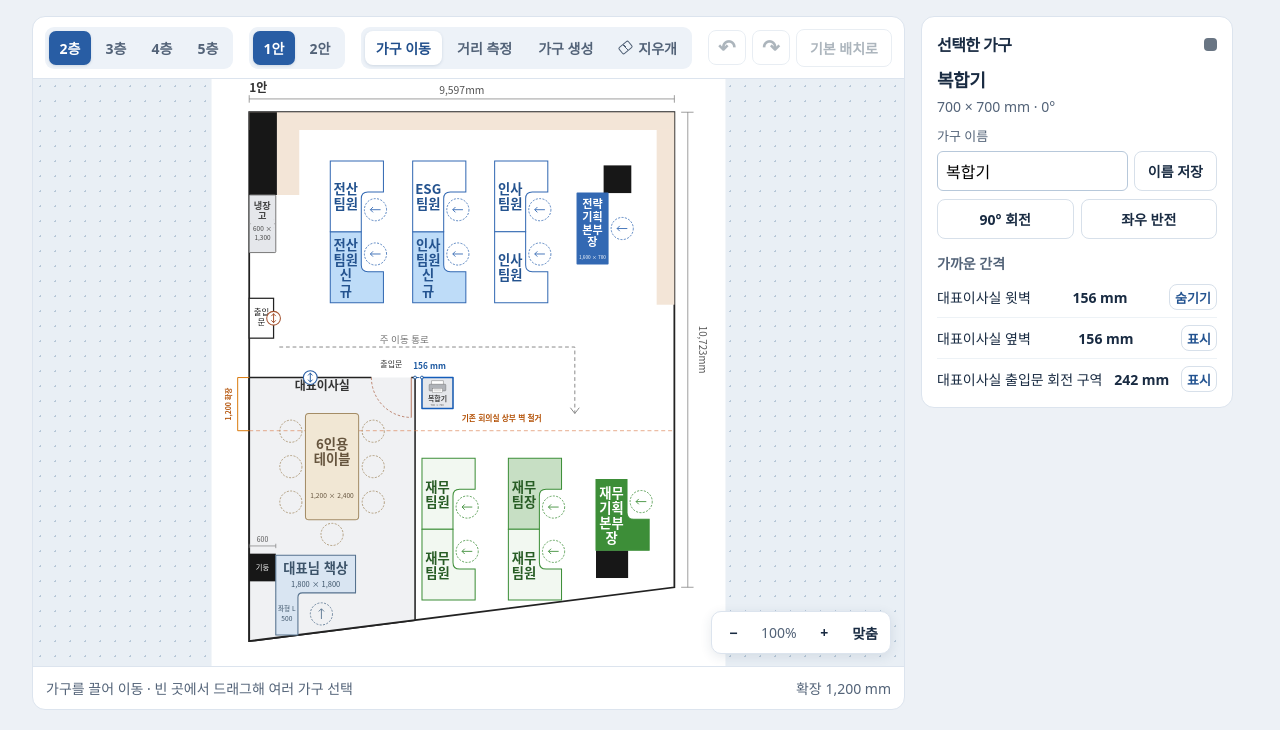
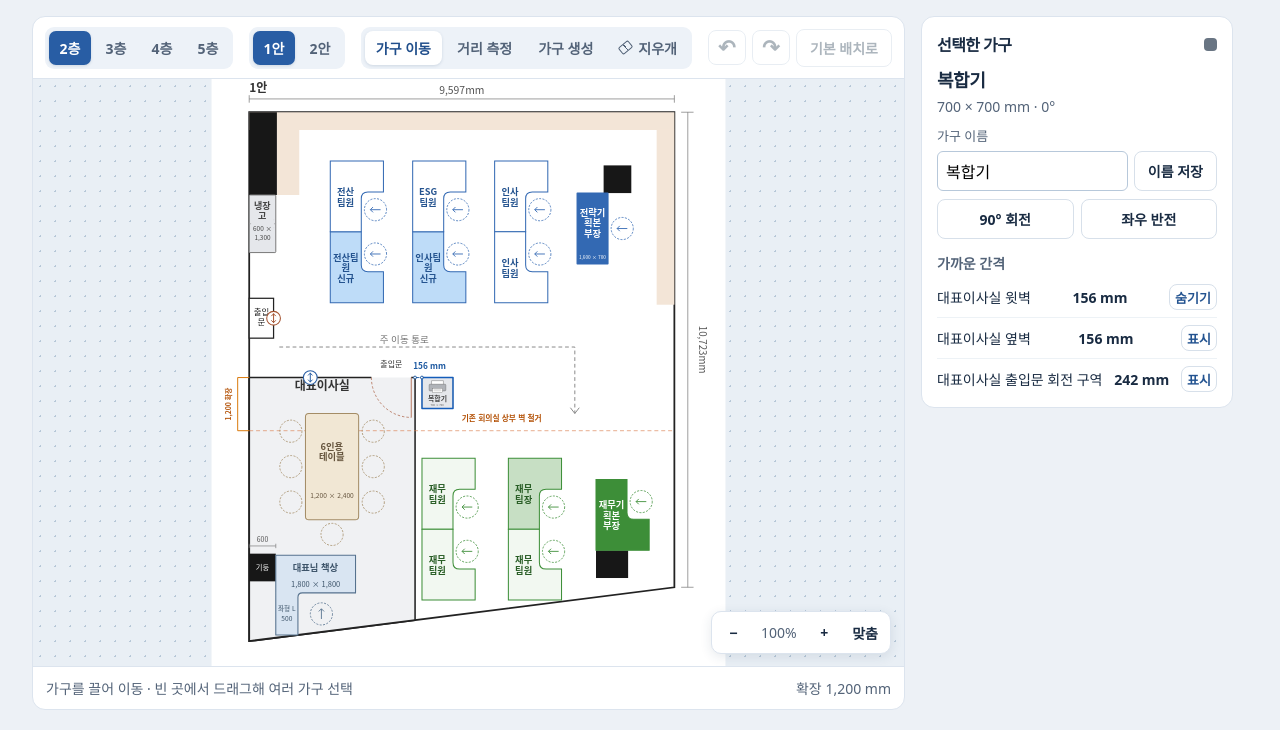
Before and after one commit to moon2wy/kess-floor-planner, a plain HTML site: page index.html in a window 1280 px wide. Shown: the part 100-830 px from the top of the page. Drawn offline with Linux system fonts and the light colour scheme.

Commit message:
Use a shared six-character reference size for furniture labels

```diff
--- a/index.html
+++ b/index.html
@@ -1256,9 +1256,10 @@ function balancedNameLines(characters, count) {
 
 function fitFurnitureName(label, name, width, height) {
   const characters = Array.from(name);
-  const maxSize = 300;
+  // Six Hangul characters at this size fit the 1,400 mm desk's 1,310 mm name area.
+  const referenceSize = 210;
   const lineHeight = 1.14;
-  label.setAttribute('font-size', maxSize);
+  label.setAttribute('font-size', referenceSize);
   let best;
   for (let count = 1; count <= Math.min(4, characters.length); count++) {
     const lines = balancedNameLines(characters, count);
@@ -1267,10 +1268,10 @@ function fitFurnitureName(label, name, width, height) {
       label.textContent = line;
       maxLength = Math.max(maxLength, label.getComputedTextLength());
     }
-    const size = Math.min(maxSize, maxSize * width / Math.max(1, maxLength),
+    const size = Math.min(referenceSize, referenceSize * width / Math.max(1, maxLength),
       height / ((lines.length - 1) * lineHeight + 1.2));
-    if (!best || size > best.size * 1.05) best = { lines, size };
-    if (best.size === maxSize) break;
+    if (!best || size === referenceSize || size > best.size * 1.05) best = { lines, size };
+    if (size === referenceSize) break;
   }
   label.textContent = '';
   label.setAttribute('font-size', best.size);
```
